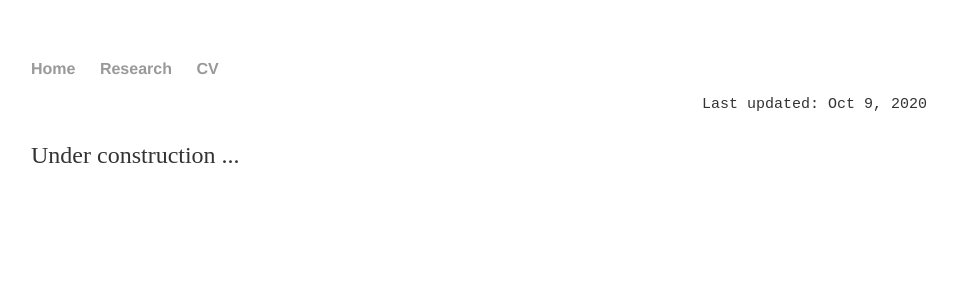
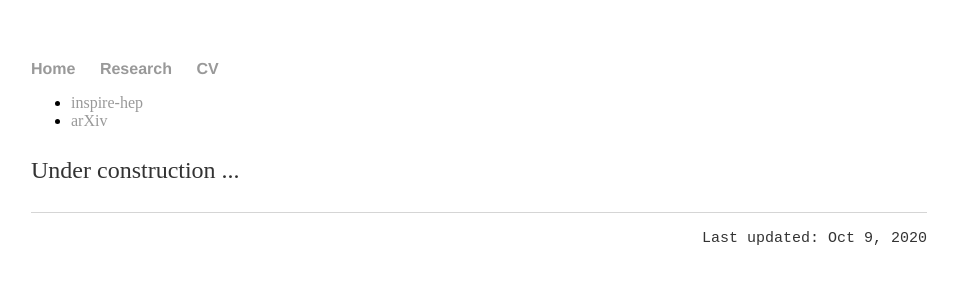
Before and after one commit to hhzou/hhzou.github.io, a Jekyll site: the page built from research/index.html, in a window 1280 px wide. Shown: the top 300 px of the page, without its empty margins (161-1118 px from the left). Built offline with Jekyll 4.4.1, drawn with Linux system fonts in a browser that asks for light colours.

Commit message:
Update index.html

```diff
--- a/research/index.html
+++ b/research/index.html
@@ -1,8 +1,12 @@
 ---
-layout: post
+layout: default
 title: Research
 ---
 <div class="research">
+	<ul>
+		<li><a href="https://inspirehep.net/authors/1056827">inspire-hep</a></li>
+		<li><a href="https://arxiv.org/search/hep-th?query=Zou%2C+Hao&searchtype=author&abstracts=show&order=-announced_date_first&size=50">arXiv</a></li>
+	</ul>
 	<p>
 		Under construction ...
 	</p>
```
